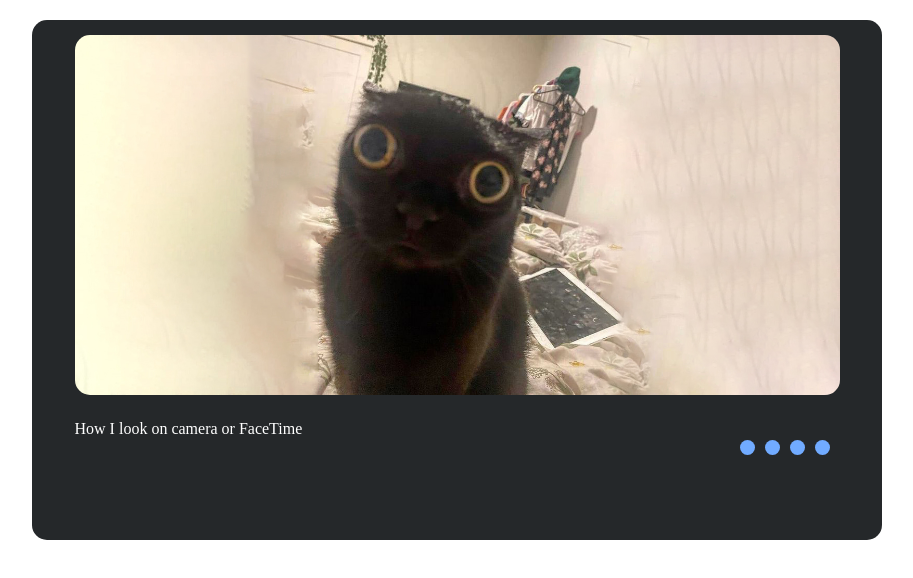
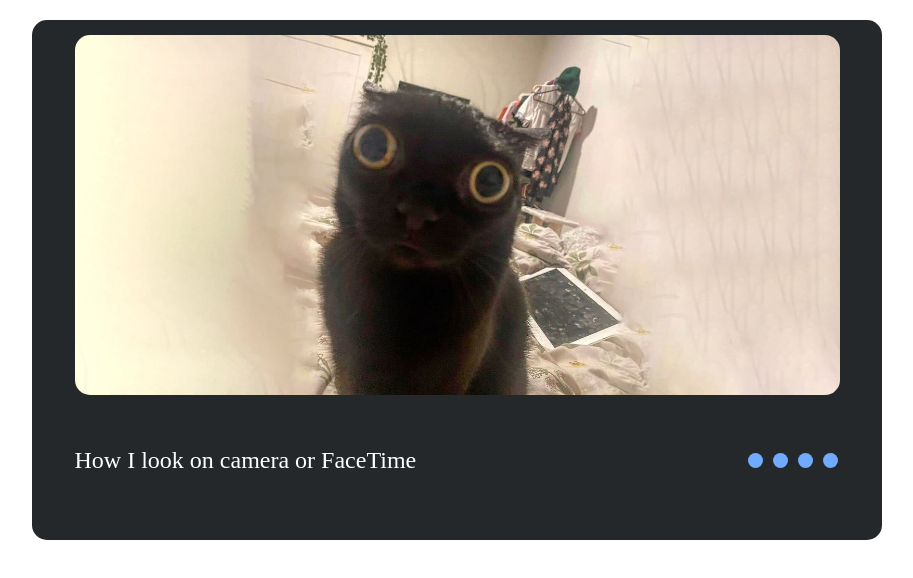
Before and after one commit to cupchik1/cssMemeSlider, a plain HTML site: page cssMemeSlider/index.html in a window 1280 px wide. Shown: the whole page, without its empty margins (183-1096 px from the left). Drawn offline with Linux system fonts and the light colour scheme.

Commit message:
feat: add smooth text appearance in slider (Sun, Sep 17, 2023 10:45:26 PM)

```diff
--- a/cssMemeSlider/index.html
+++ b/cssMemeSlider/index.html
@@ -16,22 +16,30 @@
             <input type="radio" name="sliderRadioButton" id="slideButton3" class="hidden">
             <input type="radio" name="sliderRadioButton" id="slideButton4" class="hidden">
 
+            <div class="slides">
                 <div class="slide-container main-frame">
                     <img src="./assets/img/sliderMeme1.jpg" alt="Funny cat with flattened ears"  class="slide-content"/>
-                <p class="slide-text">How I look on camera or FaceTime</p>
+
                 </div>
                 <div class="slide-container">
                     <img src="./assets/img/sliderMeme2.jpg" alt="Business kitten in a suit"  class="slide-content"/>
-                <p class="slide-text">And it will be true!</p>
+
                 </div>
                 <div class="slide-container">
                     <img src="./assets/img/sliderMeme3.jpg" alt="The cat sits bent over"  class="slide-content"/>
-                <p class="slide-text">It's still pretty good!</p>
+
                 </div>
                 <div class="slide-container">
                     <img src="./assets/img/sliderMeme4.jpg" alt="The cat sits in a bag with male abs drawn on it"  class="slide-content"/>
-                <p class="slide-text">Admit it, you need this cat</p>
+
                 </div>
+            </div>
+            <div class="text-wrapper">
+                <div class="text-slider">
+                    <p class="slide-text text1">How I look on camera or FaceTime</p>
+                    <p class="slide-text text2">And it will be true!</p>
+                    <p class="slide-text text3">It's still pretty good!</p>
+                    <p class="slide-text text4">Admit it, you need this cat</p>
                 </div>
 
                 <div class="navigation-controls">
@@ -40,7 +48,8 @@
                     <label for="slideButton3" class="button"></label>
                     <label for="slideButton4" class="button"></label>
                 </div>
-
+            </div>
+        </div>
     </div>
 </body>
 </html>
--- a/cssMemeSlider/style.css
+++ b/cssMemeSlider/style.css
@@ -29,11 +29,9 @@
 }
 
 
-.slider {
+.slides {
     display: flex;
     width: 400%;
-    height: 100%;
-
 }
 
 .slide-container {
@@ -52,32 +50,67 @@
     border-radius: 15px;
 }
 
-.slide-text {
- width: 100%;
- margin-left: 10%;
-
- color: #fff;
-}
-
 .navigation-controls {
     display: flex;
-    justify-content: flex-end;
-    margin: 0 5% 10% 5%;
+    margin-right: 4%;
 
 }
-#slideButton1:checked ~ .main-frame {
+.main-frame {
+    transition: all 0.5s;
+}
+#slideButton1:checked ~ .slides .main-frame {
     margin-left: 0;
 }
-#slideButton2:checked ~ .main-frame{
+#slideButton2:checked ~ .slides .main-frame{
     margin-left: -25%;
 }
-#slideButton3:checked ~ .main-frame{
+#slideButton3:checked ~ .slides .main-frame{
     margin-left: -50%;
 }
-#slideButton4:checked ~ .main-frame{
+#slideButton4:checked ~ .slides .main-frame{
     margin-left: -75%;
 }
 
 .hidden {
     display: none;
 }
+
+.text-wrapper{
+    display: flex;
+    display: flex;
+    justify-content: space-between;
+    align-items: center;
+    height: 5rem;
+}
+
+.text-slider {
+    margin-left: 5%;
+}
+
+.slide-text {
+    font-size: 1.5rem;
+    color: #ffffff;
+    opacity: 0;
+    display: none;
+}
+
+@keyframes animation {
+    0% {
+        opacity: 0;
+    }
+    50% {
+        opacity: 0.5;
+    }
+    100% {
+        opacity: 1;
+    }
+}
+
+#slideButton1:checked~.text-wrapper .text1,
+#slideButton2:checked~.text-wrapper .text2,
+#slideButton3:checked~.text-wrapper .text3,
+#slideButton4:checked~.text-wrapper .text4 {
+    animation: animation 1s;
+    opacity: 1;
+    display: block;
+}
```
Lines whose indentation alone changed are shown as unchanged.
